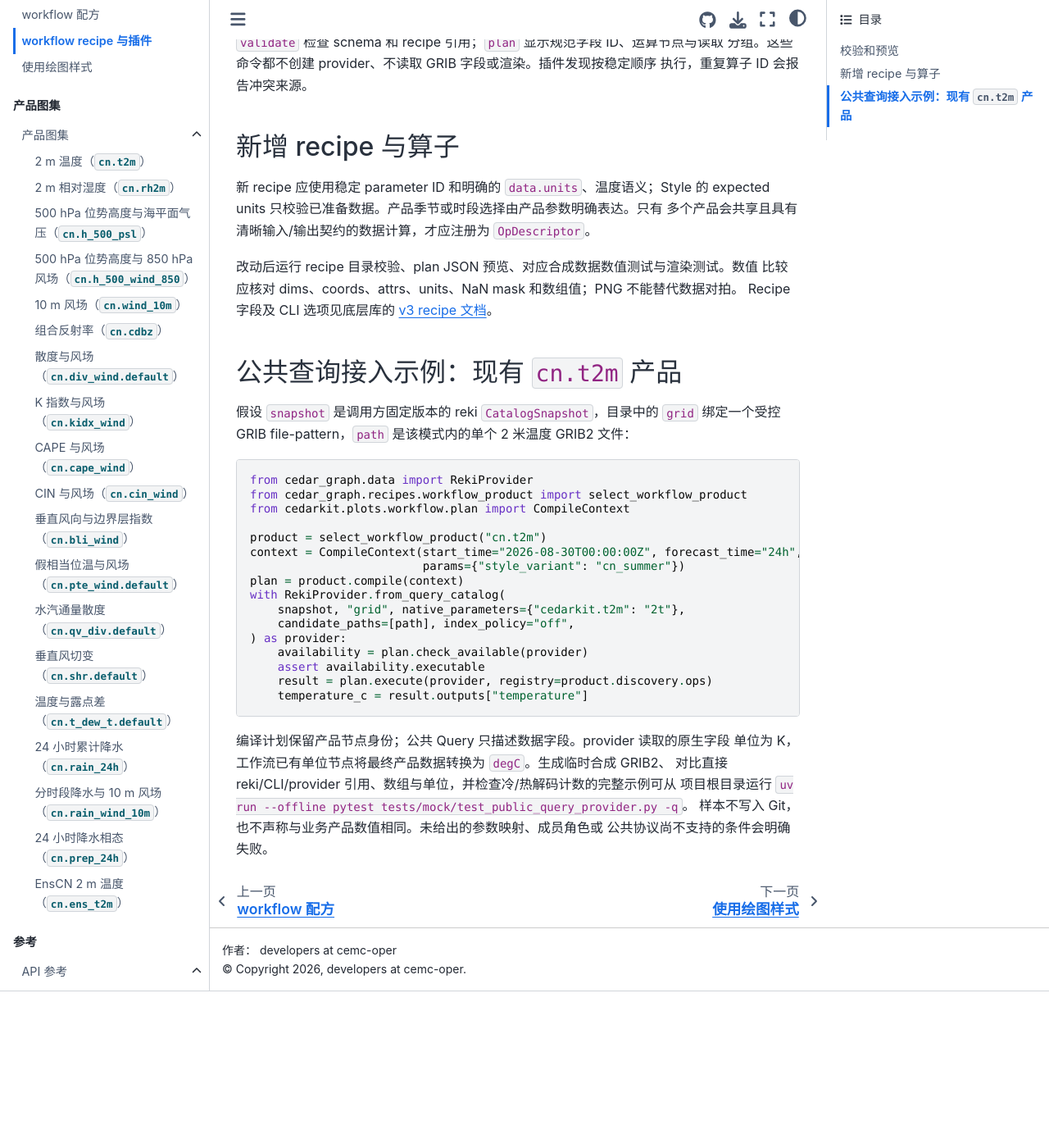
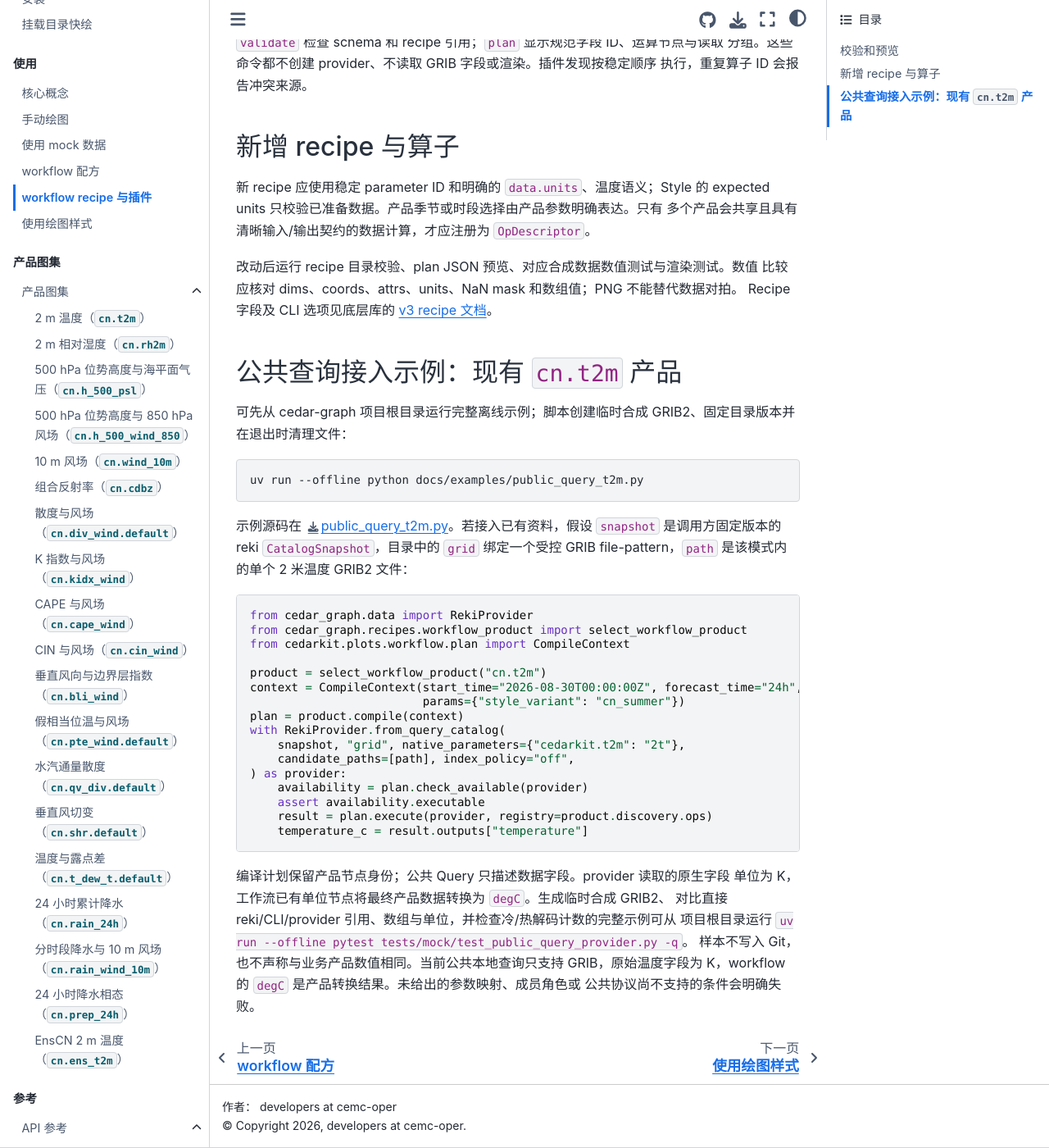
Before and after one commit to cemc-oper/cedar-graph, a Sphinx documentation site: the page built from docs/tutorials/workflow_plugins.md, in a window 1280 px wide and 1400 px high, scrolled down 527 px. Shown: the whole window at 82% size. Built offline with Sphinx 7.4.7 and the Sphinx Book theme 1.1.4, drawn with Linux system fonts in a browser that asks for light colours; before the commit the page ends 1736 px from its top, so only the background shows below that; some of the changed lines change nothing that is shown.

Commit message:
:memo: Add a runnable public query workflow example
- Generate a temporary 2 metre temperature GRIB2 field for the existing cn.t2m product.
- Demonstrate catalog-backed availability checks and workflow execution.
- Verify the product's Celsius output and clean up generated data automatically.

````diff
--- /dev/null
+++ b/docs/examples/public_query_t2m.py
@@ -0,0 +1,61 @@
+"""Run the packaged cn.t2m workflow against one temporary GRIB2 field."""
+
+from pathlib import Path
+from tempfile import TemporaryDirectory
+
+import eccodes
+
+from cedar_graph.data import RekiProvider
+from cedar_graph.recipes.workflow_product import select_workflow_product
+from cedarkit.plots.workflow.plan import CompileContext
+from reki.catalog import load_catalog
+from reki.catalog.query_binding import CatalogSnapshot
+
+
+def write_sample(path: Path) -> None:
+    message = eccodes.codes_grib_new_from_samples("regular_ll_pl_grib2")
+    try:
+        for key, value in (
+            ("shortName", "2t"), ("dataDate", 20260830), ("dataTime", 0),
+            ("forecastTime", 24), ("typeOfLevel", "heightAboveGround"), ("level", 2),
+            ("Ni", 4), ("Nj", 3), ("latitudeOfFirstGridPointInDegrees", 50),
+            ("latitudeOfLastGridPointInDegrees", 48), ("longitudeOfFirstGridPointInDegrees", 100),
+            ("longitudeOfLastGridPointInDegrees", 103), ("iDirectionIncrementInDegrees", 1),
+            ("jDirectionIncrementInDegrees", 1),
+        ):
+            eccodes.codes_set(message, key, value)
+        eccodes.codes_set_values(message, [280.0 + index for index in range(12)])
+        path.write_bytes(eccodes.codes_get_message(message))
+    finally:
+        eccodes.codes_release(message)
+
+
+def main() -> None:
+    with TemporaryDirectory(prefix="cedar-graph-query-") as directory:
+        root = Path(directory)
+        path = root / "t2m.grib2"
+        write_sample(path)
+        catalog = load_catalog(builtin=False, plugins=False, user=False, explicit={
+            "api_version": "reki.catalog/v1", "datasets": [{"id": "grid", "source": {
+                "name": "file-pattern", "args": [str(root), "t2m.grib2"]}}],
+        })
+        snapshot = CatalogSnapshot(catalog, "t17-local")
+        product = select_workflow_product("cn.t2m")
+        plan = product.compile(CompileContext(
+            start_time="2026-08-30T00:00:00Z", forecast_time="24h",
+            params={"style_variant": "cn_summer"},
+        ))
+        with RekiProvider.from_query_catalog(
+            snapshot, "grid", native_parameters={"cedarkit.t2m": "2t"},
+            candidate_paths=[path], index_policy="off",
+        ) as provider:
+            availability = plan.check_available(provider)
+            assert availability.executable
+            result = plan.execute(provider, registry=product.discovery.ops)
+            temperature = result.outputs["temperature"]
+            assert temperature.attrs["units"] == "degC"
+            print(availability.requests[0].status, temperature.shape, temperature.attrs["units"])
+
+
+if __name__ == "__main__":
+    main()
--- a/docs/tutorials/workflow_plugins.md
+++ b/docs/tutorials/workflow_plugins.md
@@ -42,7 +42,13 @@
 
 ## 公共查询接入示例：现有 `cn.t2m` 产品
 
-假设 `snapshot` 是调用方固定版本的 reki `CatalogSnapshot`，目录中的 `grid`
+可先从 cedar-graph 项目根目录运行完整离线示例；脚本创建临时合成 GRIB2、固定目录版本并在退出时清理文件：
+
+```bash
+uv run --offline python docs/examples/public_query_t2m.py
+```
+
+示例源码在 [public_query_t2m.py](../examples/public_query_t2m.py)。若接入已有资料，假设 `snapshot` 是调用方固定版本的 reki `CatalogSnapshot`，目录中的 `grid`
 绑定一个受控 GRIB file-pattern，`path` 是该模式内的单个 2 米温度 GRIB2 文件：
 
 ```python
@@ -68,5 +74,5 @@
 单位为 K，工作流已有单位节点将最终产品数据转换为 `degC`。生成临时合成 GRIB2、
 对比直接 reki/CLI/provider 引用、数组与单位，并检查冷/热解码计数的完整示例可从
 项目根目录运行 `uv run --offline pytest tests/mock/test_public_query_provider.py -q`。
-样本不写入 Git，也不声称与业务产品数值相同。未给出的参数映射、成员角色或
+样本不写入 Git，也不声称与业务产品数值相同。当前公共本地查询只支持 GRIB，原始温度字段为 K，workflow 的 `degC` 是产品转换结果。未给出的参数映射、成员角色或
 公共协议尚不支持的条件会明确失败。
````
